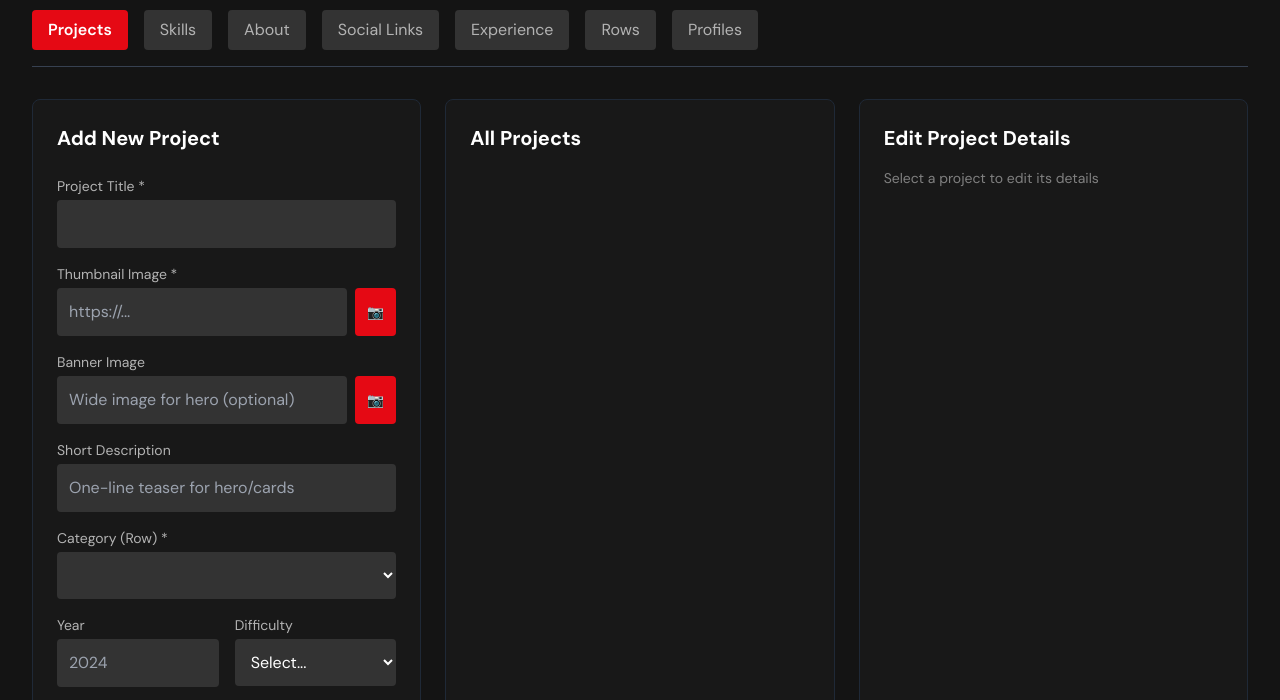
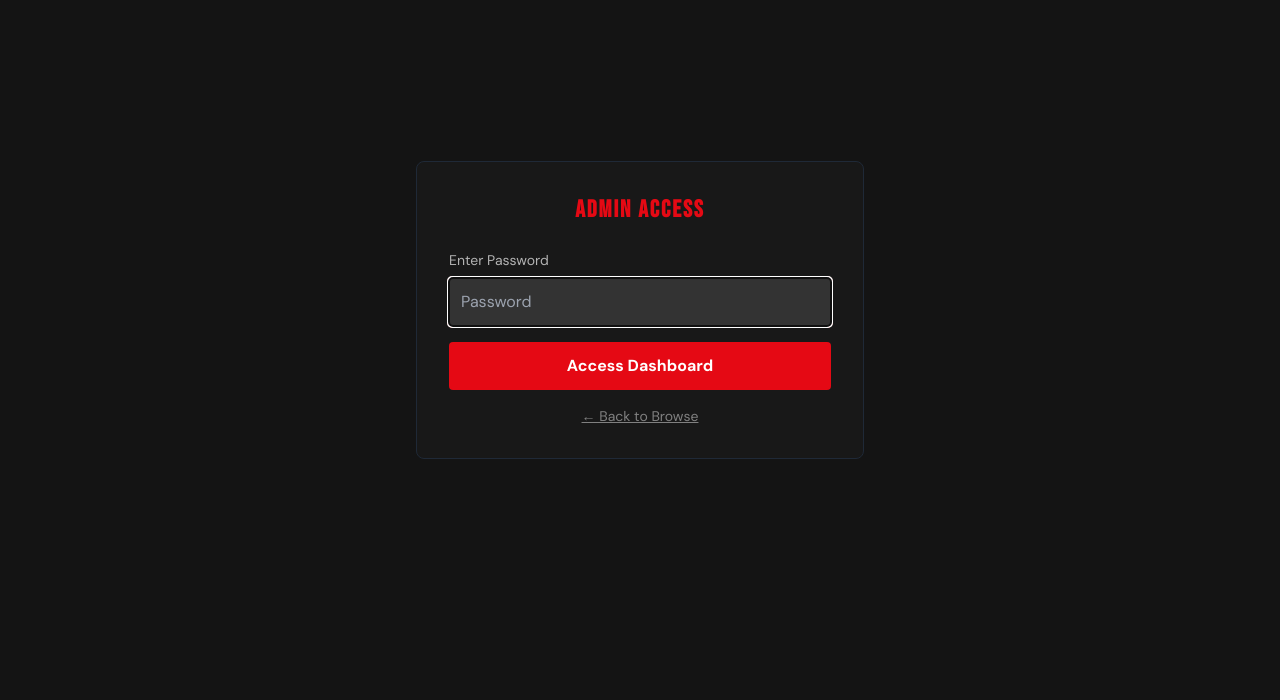
Before and after one commit to manvirsingh01/portfolio, a website: page public/admin.html in a window 1280 px wide. Shown: the part 90-790 px from the top of the page. Drawn offline with nearby package versions, Linux system fonts and the light colour scheme; no server answers.

Commit message:
Add password protection to admin page
- Show password gate when accessing admin.html
- Password: manvir@90799
- Store auth in sessionStorage (persists until browser closes)
- Show error message on wrong password

Co-authored-by: Copilot <223556219+Copilot@users.noreply.github.com>

```diff
--- a/public/admin.html
+++ b/public/admin.html
@@ -81,6 +81,56 @@
 </head>
 
 <body class="bg-[#141414] text-white antialiased p-4 md:p-8">
+
+    <!-- Password Gate -->
+    <div id="password-gate" class="fixed inset-0 bg-[#141414] z-[9999] flex items-center justify-center">
+        <div class="bg-[#181818] p-8 rounded-lg border border-gray-800 w-full max-w-md mx-4">
+            <h2 class="text-2xl font-bold text-[#E50914] mb-6 text-center" style="font-family: 'Bebas Neue', sans-serif; letter-spacing: 2px;">ADMIN ACCESS</h2>
+            <form id="password-form" class="space-y-4">
+                <div>
+                    <label class="block text-sm text-[#B3B3B3] mb-2">Enter Password</label>
+                    <input type="password" id="admin-password"
+                        class="w-full bg-[#333] border-none rounded p-3 text-white focus:ring-2 focus:ring-[#E50914]"
+                        placeholder="Password" required autofocus>
+                </div>
+                <p id="password-error" class="text-red-500 text-sm hidden">Incorrect password. Try again.</p>
+                <button type="submit"
+                    class="w-full bg-[#E50914] hover:bg-[#F40612] text-white font-bold py-3 rounded transition">
+                    Access Dashboard
+                </button>
+            </form>
+            <p class="text-center text-[#808080] text-sm mt-4">
+                <a href="browse.html" class="hover:text-white underline">← Back to Browse</a>
+            </p>
+        </div>
+    </div>
+
+    <script>
+        (function() {
+            const ADMIN_PASSWORD = 'manvir@90799';
+            const gate = document.getElementById('password-gate');
+            const form = document.getElementById('password-form');
+            const input = document.getElementById('admin-password');
+            const error = document.getElementById('password-error');
+
+            // Check if already authenticated this session
+            if (sessionStorage.getItem('adminAuth') === 'true') {
+                gate.style.display = 'none';
+            }
+
+            form.addEventListener('submit', (e) => {
+                e.preventDefault();
+                if (input.value === ADMIN_PASSWORD) {
+                    sessionStorage.setItem('adminAuth', 'true');
+                    gate.style.display = 'none';
+                } else {
+                    error.classList.remove('hidden');
+                    input.value = '';
+                    input.focus();
+                }
+            });
+        })();
+    </script>
 
     <!-- Toast Container -->
     <div id="toast-container"></div>
```
